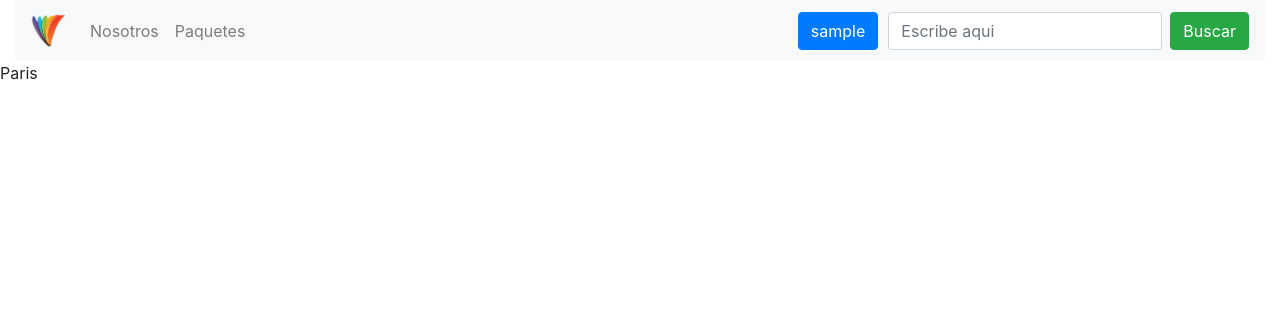
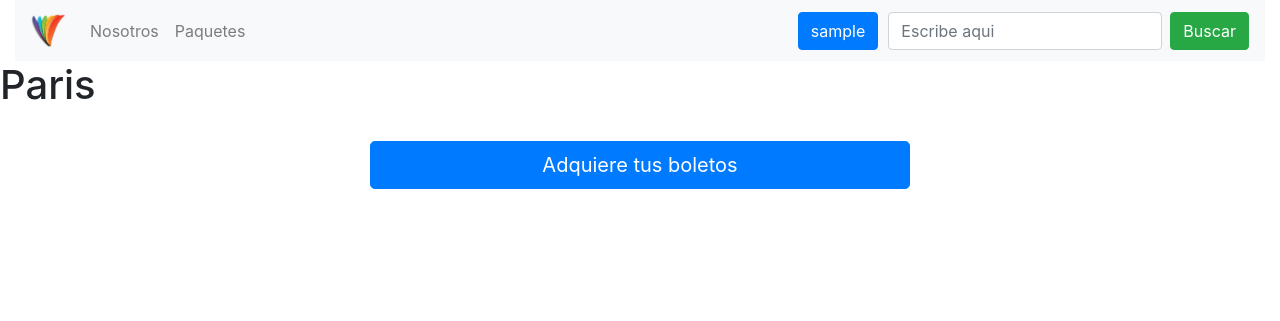
Before and after one commit to xlandox/Plataforma_VAM, a PHP site: page /paris.php in a window 1280 px wide. Shown: the top 321 px of the page. Run offline with PHP 8.4, Linux system fonts and the light colour scheme; the visitor is signed in with stand-in values (Sample User, id 1).

Commit message:
Version final de la plataforma VAM

```diff
--- a/comienza.php
+++ b/comienza.php
@@ -28,7 +28,7 @@
                                 <a class="nav-link" href="inicio.php#nosotros">Nosotros</a>
                             </li>
                             <li class="nav-item">
-                                <a class="nav-link" href="paquete.php">Paquetes</a>
+                                <a class="nav-link" href="comienza.php">Paquetes</a>
                             </li>
                         </ul>
                         <button id="sesion" type="button" class="btn btn-primary" data-toggle="modal" data-target="#exampleModal"><?php echo $sesion ?></button>
--- a/inicio.php
+++ b/inicio.php
@@ -28,7 +28,7 @@
                                 <a class="nav-link" href="#nosotros">Nosotros</a>
                             </li>
                             <li class="nav-item">
-                                <a class="nav-link" href="paquete.php">Paquetes</a>
+                                <a class="nav-link" href="comienza.php">Paquetes</a>
                             </li>
                         </ul>
                         <button id="sesion" type="button" class="btn btn-primary" data-toggle="modal" data-target="#exampleModal"><?php echo $sesion ?></button>
--- a/paris.php
+++ b/paris.php
@@ -80,7 +80,20 @@
         </div>
     </div>
     <!--Termina menu superior-->
-    Paris
+    <h1>Paris</h1>
+    <br>
+    <div class="container">
+        <div class="row">
+            <div class="col-3"></div>
+                <div class="col-6">
+                    <button type="button" class="btn btn-primary btn-lg btn-block" onclick="comienza()">Adquiere tus boletos</button>
+                </div>
+                <div class="col-3"></div>
+            </div>
+        </div>
+    </div>
+    <br>
+    <br>
     <!-- JavaScript -->
     <script src="js/eventos.js"></script>
     <script src="js/jquery-3.3.1.slim.min.js"></script>
--- a/reservaciones.php
+++ b/reservaciones.php
@@ -28,7 +28,7 @@
                                 <a class="nav-link" href="#nosotros">Nosotros</a>
                             </li>
                             <li class="nav-item">
-                                <a class="nav-link" href="paquete.php">Paquetes</a>
+                                <a class="nav-link" href="comienza.php">Paquetes</a>
                             </li>
                         </ul>
                         <button id="sesion" type="button" class="btn btn-primary" data-toggle="modal" data-target="#exampleModal"><?php echo $sesion ?></button>
```
